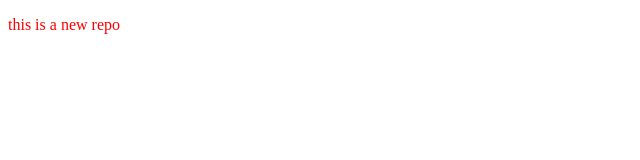
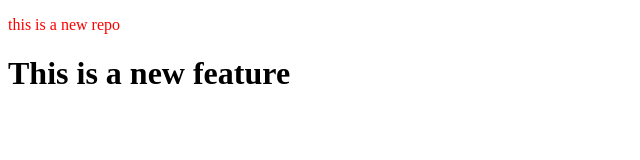
Before and after one commit to Barnava403/html, a plain HTML site: page index.html in a window 1280 px wide. Shown: the whole page, without its empty margins (0-640 px from the left). Drawn offline with Linux system fonts and the light colour scheme.

Commit message:
new feature added

```diff
--- a/index.html
+++ b/index.html
@@ -8,5 +8,8 @@
 </head>
 <body>
     <p>this is a new repo</p>
+    <h1>
+        This is a new feature
+    </h1>
 </body>
 </html>
```
